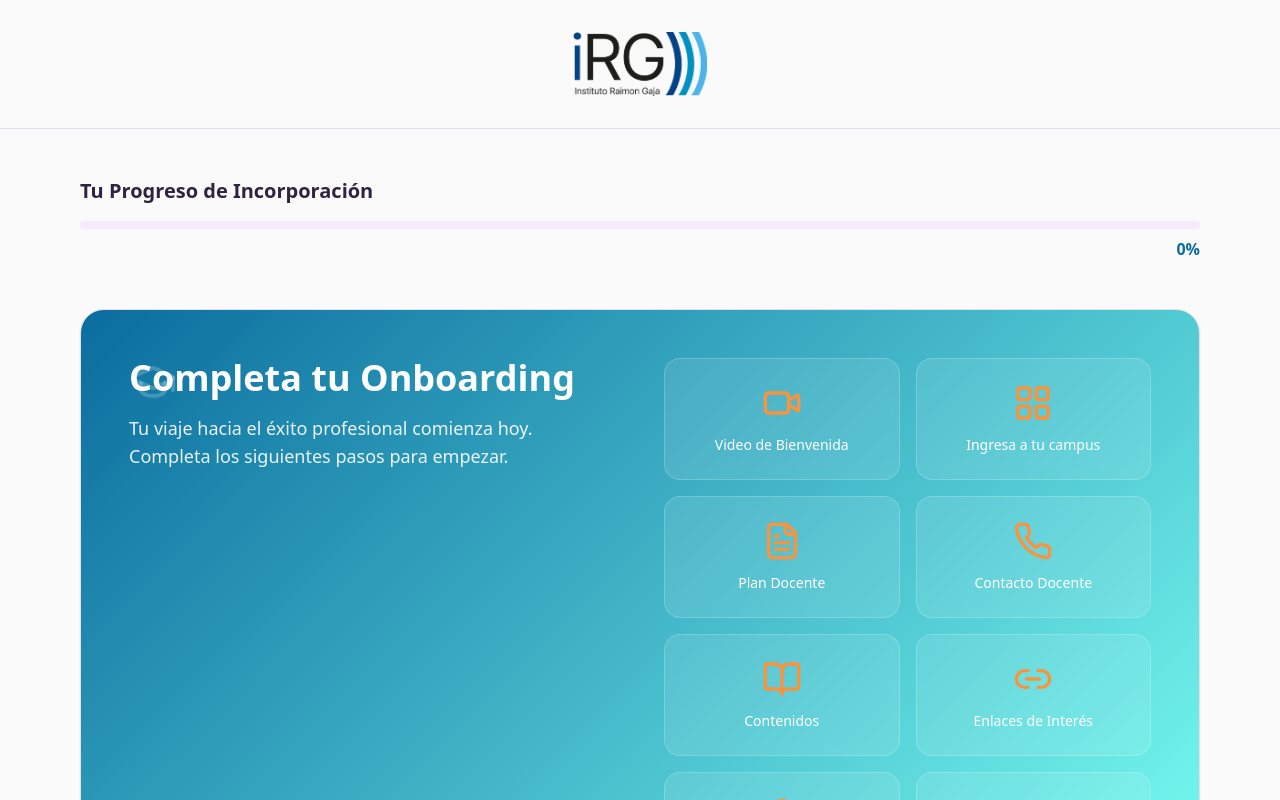
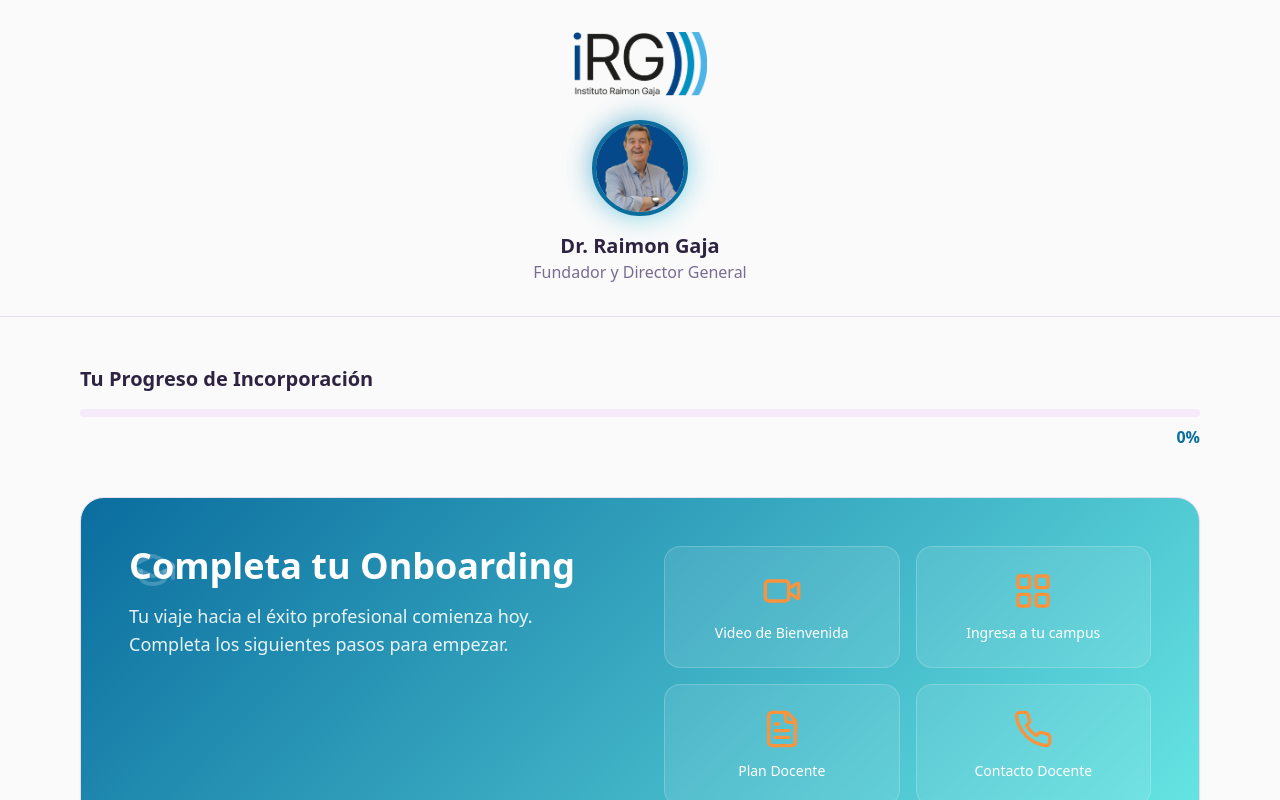
Before and after one commit to ivdevV/irg-clone-studio, a React (Vite) app: page /onboarding in a window 1280 px wide. Shown: the top 800 px of the page. Built offline with nearby package versions, Linux system fonts and the light colour scheme; the HTML template or start-up script is replaced by a standard one.

Commit message:
Update page with director photo

```diff
--- a/src/pages/Onboarding.tsx
+++ b/src/pages/Onboarding.tsx
@@ -3,6 +3,7 @@ import { useNavigate } from "react-router-dom";
 import { Progress } from "@/components/ui/progress";
 import { Card } from "@/components/ui/card";
 import isepLogo from "@/assets/isep-logo.png";
+import directorImage from "@/assets/director.jpeg";
 import {
   Accordion,
   AccordionContent,
@@ -47,8 +48,20 @@ const Onboarding = () => {
   return (
     <div className="min-h-screen bg-background">
       <header className="w-full py-8 px-4 border-b">
-        <div className="max-w-6xl mx-auto flex justify-center">
+        <div className="max-w-6xl mx-auto flex flex-col items-center gap-6">
           <img src={isepLogo} alt="Instituto Raimon Gaja" className="h-16" />
+          <div className="flex flex-col items-center">
+            <div className="relative mb-4">
+              <div className="absolute inset-0 bg-gradient-primary rounded-full blur-md opacity-50"></div>
+              <img
+                src={directorImage}
+                alt="Dr. Raimon Gaja - Director General"
+                className="relative w-24 h-24 rounded-full object-cover border-4 border-primary shadow-glow"
+              />
+            </div>
+            <h2 className="text-xl font-bold text-foreground">Dr. Raimon Gaja</h2>
+            <p className="text-muted-foreground">Fundador y Director General</p>
+          </div>
         </div>
       </header>
 
```
